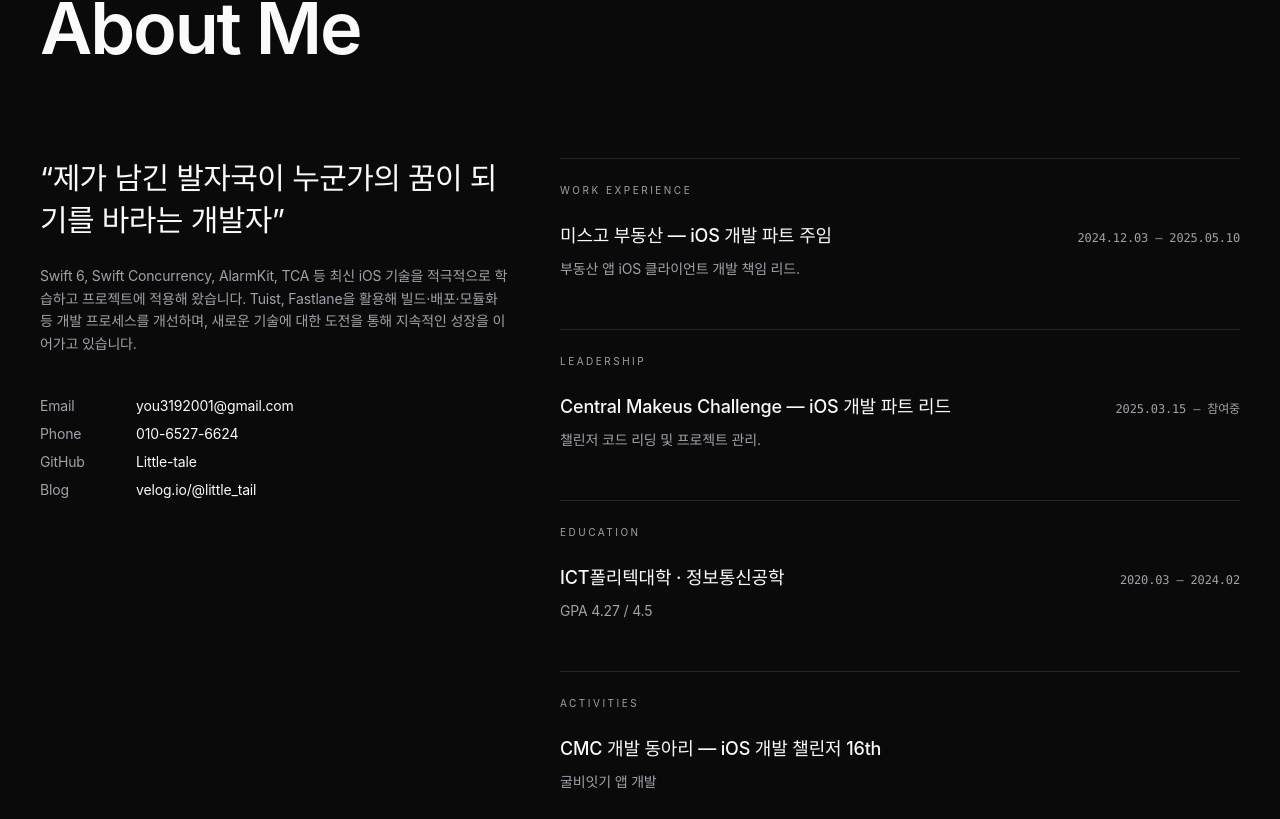
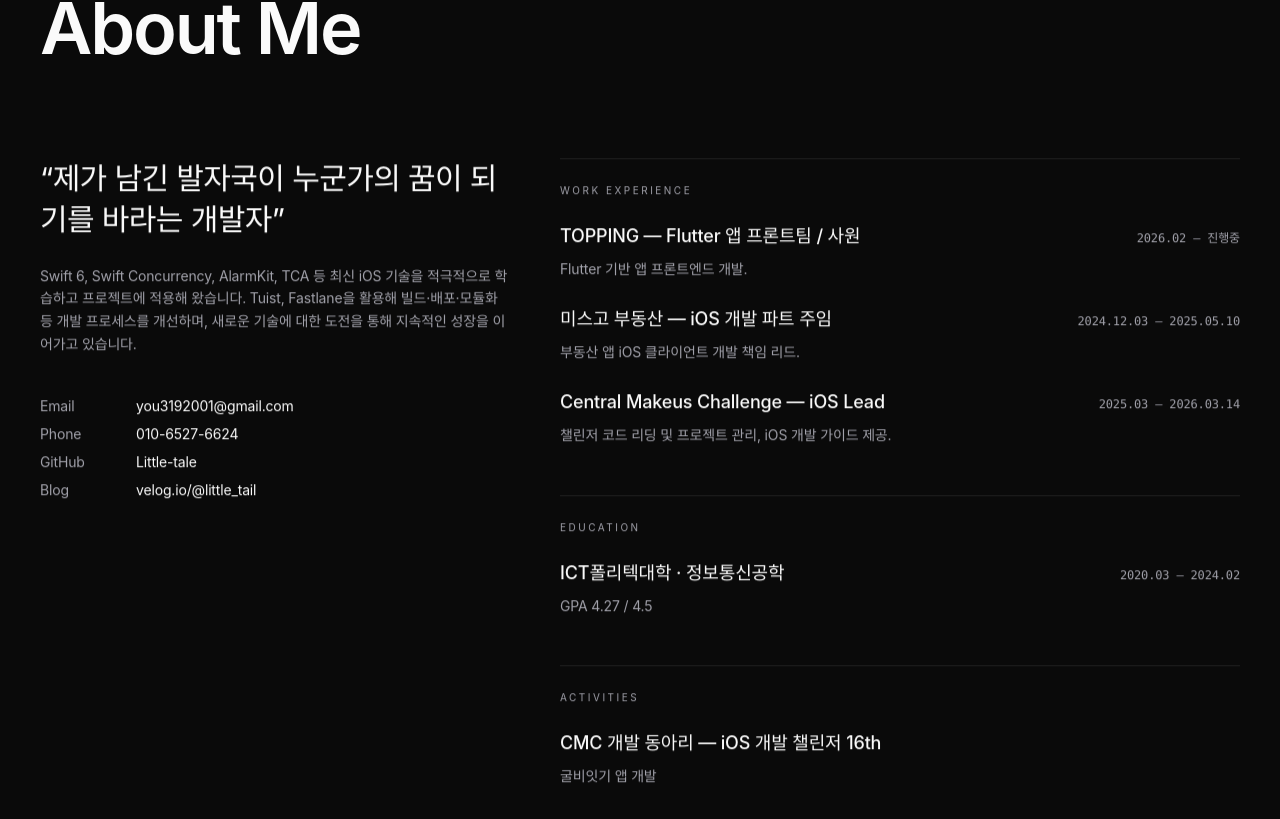
Before and after one commit to Little-tale/Little-tale.github.io, a React (Vite) app: page / in a window 1280 px wide. Shown: the part 2261-3080 px from the top of the page. Built offline with nearby package versions, Linux system fonts and the light colour scheme; a web font is replaced by a local one.

Commit message:
feat: refresh resume timeline content
Ultraworked with [Sisyphus](https://github.com/code-yeongyu/oh-my-openagent)

Co-authored-by: Sisyphus <clio-agent@sisyphuslabs.ai>

```diff
--- a/src/components/sections/About.tsx
+++ b/src/components/sections/About.tsx
@@ -2,6 +2,7 @@
 // 원본 resume 데이터를 화면용 공통 엔트리 구조로 변환해 여러 섹션을 같은 카드 패턴으로 표현한다.
 import type { Profile, Resume, ResumeEntry } from "@/domain";
 import SectionHeader from "@/components/ui/SectionHeader";
+import Reveal from "@/components/ui/Reveal";
 
 /**
  * About 섹션 오른쪽 컬럼에 쓰이는 공통 이력 블록을 렌더링한다.
@@ -15,9 +16,11 @@ function Block({
   label: string;
   items: readonly ResumeEntry[];
 }) {
+  // 항목이 없는 블록은 라벨만 남겨두면 오히려 레이아웃에 구멍이 생기므로 렌더링을 건너뛴다.
+  if (items.length === 0) return null;
   // 섹션마다 얇은 경계선을 두어 긴 이력 목록을 시각적으로 끊어 읽기 쉽게 만든다.
   return (
-    <div className="border-t border-border pt-6">
+    <Reveal className="border-t border-border pt-6">
       <p className="text-[10px] uppercase tracking-[0.25em] text-muted-foreground mb-6">
         {label}
       </p>
@@ -38,7 +41,7 @@ function Block({
           </li>
         ))}
       </ul>
-    </div>
+    </Reveal>
   );
 }
 
@@ -99,7 +102,7 @@ export default function About({ profile, resume }: Props) {
 
       <div className="grid grid-cols-1 lg:grid-cols-12 gap-12">
         {/* 좌측은 가치관/연락처처럼 정적인 자기소개 정보를 모은다. */}
-        <div className="lg:col-span-5 space-y-6">
+        <Reveal className="lg:col-span-5 space-y-6">
           <p className="text-2xl md:text-3xl leading-snug tracking-[-0.02em]">
             “{profile.tagline}”
           </p>
@@ -146,7 +149,7 @@ export default function About({ profile, resume }: Props) {
               </dd>
             </div>
           </dl>
-        </div>
+        </Reveal>
 
         {/* 우측은 공통 블록 컴포넌트로 이력 카테고리를 길게 이어 붙인다. */}
         <div className="lg:col-span-7 space-y-12">
--- a/src/content/resume.ts
+++ b/src/content/resume.ts
@@ -7,21 +7,26 @@ export const resume: Resume = {
   // 최근 실무 경험부터 시작해 커리어 맥락이 먼저 보이도록 배치한다.
   work: [
     {
+      company: "TOPPING",
+      role: "Flutter 앱 프론트팀 / 사원",
+      period: "2026.02 — 진행중",
+      body: "Flutter 기반 앱 프론트엔드 개발.",
+    },
+    {
       company: "미스고 부동산",
       role: "iOS 개발 파트 주임",
       period: "2024.12.03 — 2025.05.10",
       body: "부동산 앱 iOS 클라이언트 개발 책임 리드.",
     },
-  ],
-  // 현재 진행 중인 리드 경험을 별도 섹션으로 분리해 강조한다.
-  leadership: [
     {
       company: "Central Makeus Challenge",
-      role: "iOS 개발 파트 리드",
-      period: "2025.03.15 — 참여중",
-      body: "챌린저 코드 리딩 및 프로젝트 관리.",
+      role: "iOS Lead",
+      period: "2025.03 — 2026.03.14",
+      body: "챌린저 코드 리딩 및 프로젝트 관리, iOS 개발 가이드 제공.",
     },
   ],
+  // leadership 항목은 현재 work에 통합되어 비어 있지만, 구조는 그대로 유지한다.
+  leadership: [],
   // 학력은 한 줄 메타보다 설명형 note가 더 중요해 별도 필드로 둔다.
   education: [
     {
```
